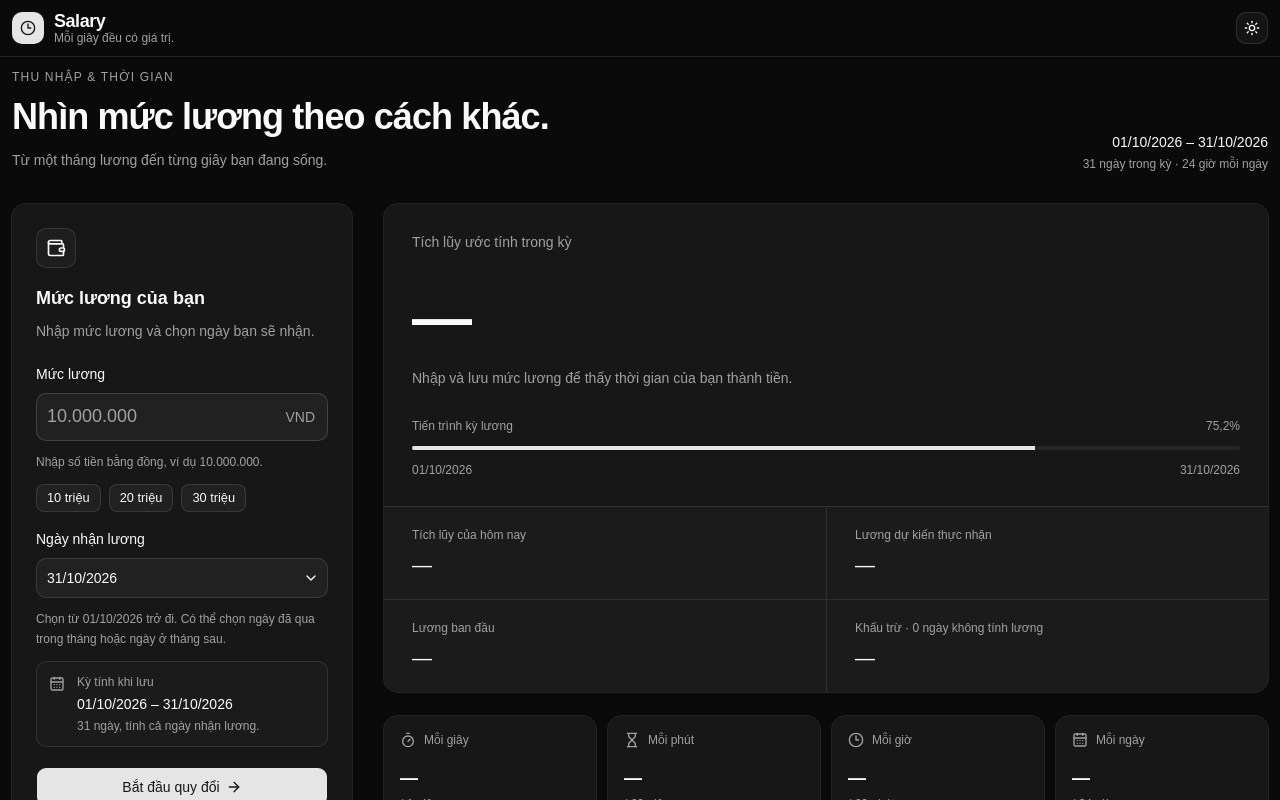
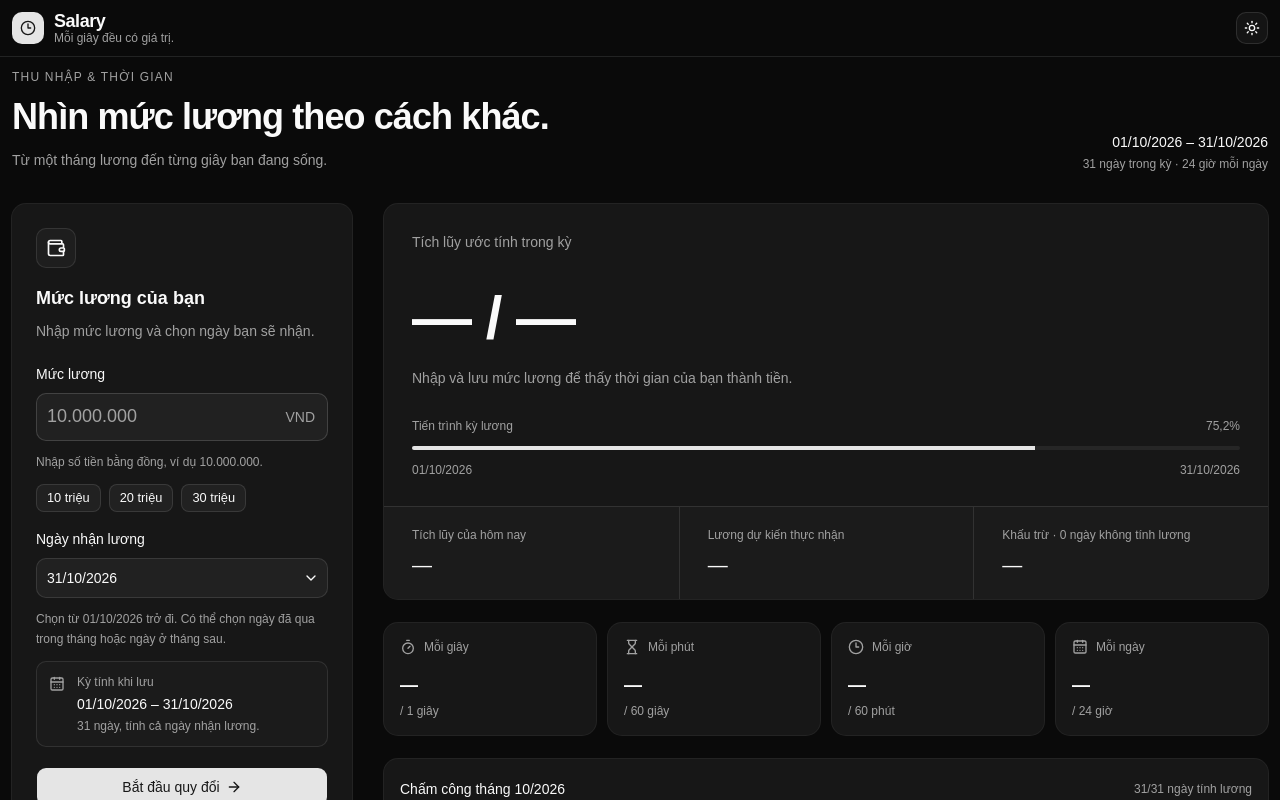
Before and after one commit to hieudien14310/salary-clock, a React (Vite) app in the folder apps/frontend/: page / in a window 1280 px wide. Shown: the top 800 px of the page. Built offline with nearby package versions, Linux system fonts and the light colour scheme.

Commit message:
feat: update salary overview to display monthly salary alongside earned amount and adjust layout

```diff
--- a/apps/frontend/src/page/home/components/salary-overview.tsx
+++ b/apps/frontend/src/page/home/components/salary-overview.tsx
@@ -42,6 +42,8 @@ export function SalaryOverview({ monthlySalary, calculation }: SalaryOverviewPro
               aria-live="off"
             >
               {displayAmount(calculation.earnedInPeriod)}
+              {' / '}
+              {displayAmount(monthlySalary ?? 0)}
             </p>
             <p className="text-sm leading-relaxed text-muted-foreground">
               {hasSalary
@@ -65,7 +67,7 @@ export function SalaryOverview({ monthlySalary, calculation }: SalaryOverviewPro
             </div>
           </div>
         </CardContent>
-        <dl className="grid grid-cols-1 border-t bg-muted/30 sm:grid-cols-2">
+        <dl className="grid grid-cols-1 border-t bg-muted/30 sm:grid-cols-3">
           <div className="space-y-2 p-5 sm:px-7">
             <dt className="text-xs text-muted-foreground">Tích lũy của hôm nay</dt>
             <dd className="break-words text-xl font-medium tabular-nums" aria-live="off">
@@ -78,11 +80,7 @@ export function SalaryOverview({ monthlySalary, calculation }: SalaryOverviewPro
             </dt>
             <dd className="break-words text-xl font-medium tabular-nums">{displayAmount(calculation.netSalary)}</dd>
           </div>
-          <div className="space-y-2 border-t p-5 sm:px-7">
-            <dt className="text-xs text-muted-foreground">Lương ban đầu</dt>
-            <dd className="break-words text-xl font-medium tabular-nums">{displayAmount(monthlySalary ?? 0)}</dd>
-          </div>
-          <div className="space-y-2 border-t p-5 sm:border-l sm:px-7">
+          <div className="space-y-2 border-t p-5 sm:border-t-0 sm:border-l sm:px-7">
             <dt className="text-xs text-muted-foreground">
               Khấu trừ · {calculation.unpaidDaysCount} ngày không tính lương
             </dt>
```
